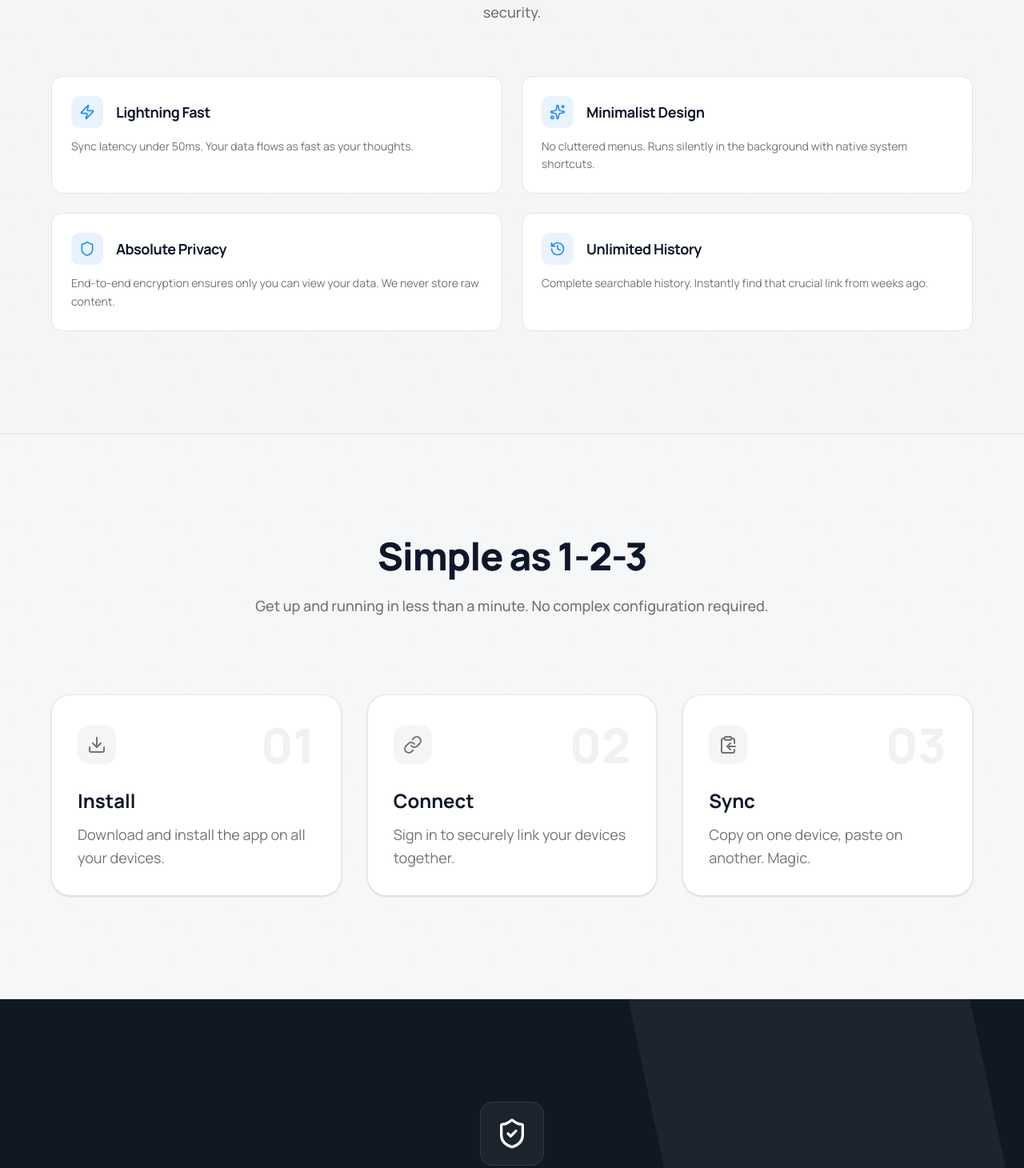
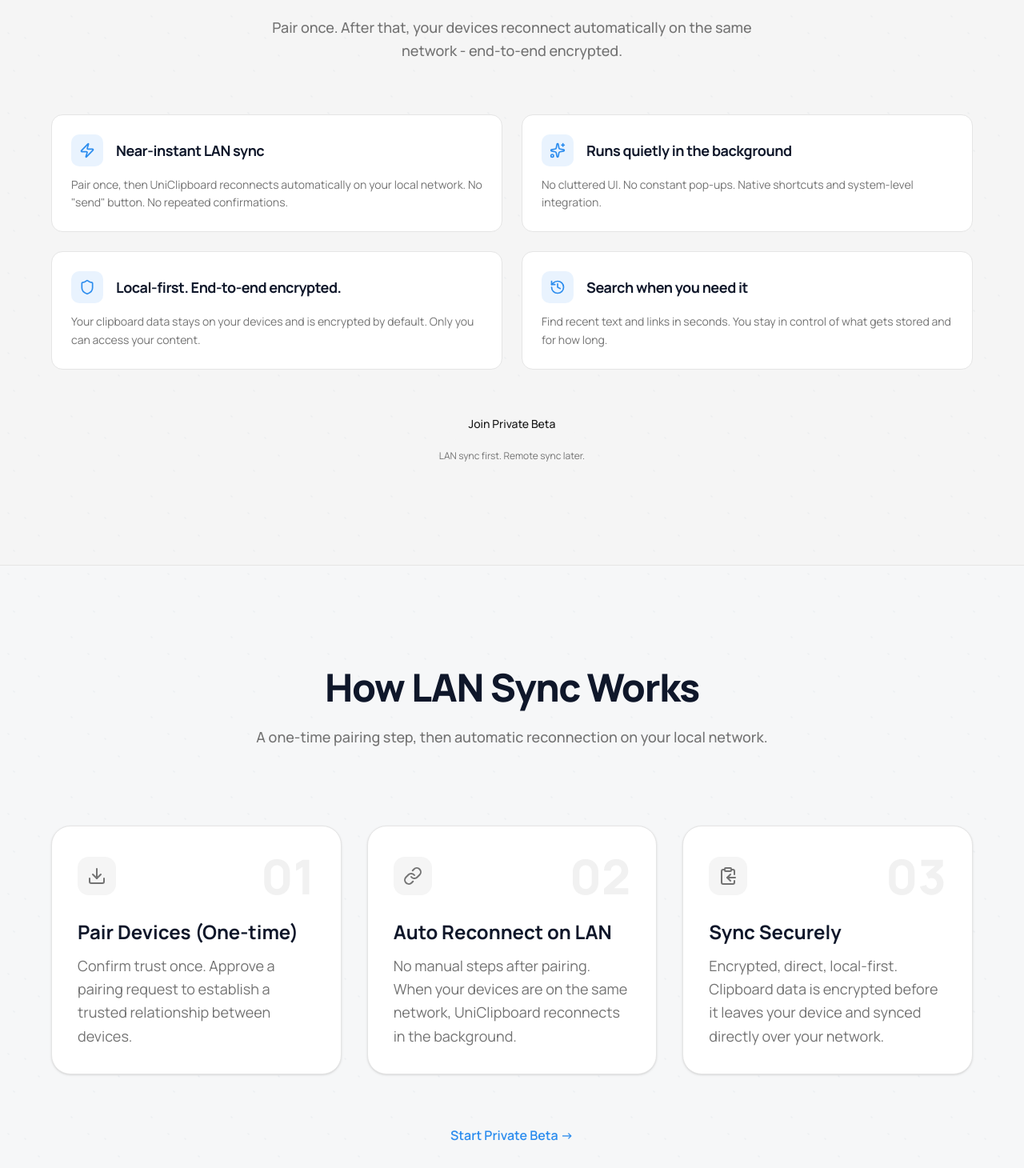
Before and after one commit to UniClipboard/uc-website, a Next.js app: page /en in a window 1280 px wide. Shown: the part 1070-2530 px from the top of the page at 80% size. Built offline with nearby package versions, Linux system fonts and the light colour scheme; no server answers.

Commit message:
chore(landing): update LAN sync messaging and CTAs

```diff
--- a/messages/en.json
+++ b/messages/en.json
@@ -21,41 +21,46 @@
     },
     "features": {
       "badge": "Chapter 2: Core Values",
-      "title": "Why Choose UniClipboard",
-      "subtitle": "Built for users who demand extreme speed, pure minimalism, and absolute security.",
+      "title": "Built for Fast, Local, Private Sync",
+      "subtitle": "Pair once. After that, your devices reconnect automatically on the same network - end-to-end encrypted.",
       "fast": {
-        "title": "Lightning Fast",
-        "description": "Sync latency under 50ms. Your data flows as fast as your thoughts."
+        "title": "Near-instant LAN sync",
+        "description": "Pair once, then UniClipboard reconnects automatically on your local network. No \"send\" button. No repeated confirmations."
       },
       "minimalist": {
-        "title": "Minimalist Design",
-        "description": "No cluttered menus. Runs silently in the background with native system shortcuts."
+        "title": "Runs quietly in the background",
+        "description": "No cluttered UI. No constant pop-ups. Native shortcuts and system-level integration."
       },
       "privacy": {
-        "title": "Absolute Privacy",
-        "description": "End-to-end encryption ensures only you can view your data. We never store raw content."
+        "title": "Local-first. End-to-end encrypted.",
+        "description": "Your clipboard data stays on your devices and is encrypted by default. Only you can access your content."
       },
       "history": {
-        "title": "Unlimited History",
-        "description": "Complete searchable history. Instantly find that crucial link from weeks ago."
+        "title": "Search when you need it",
+        "description": "Find recent text and links in seconds. You stay in control of what gets stored and for how long."
+      },
+      "cta": {
+        "button": "Join Private Beta",
+        "note": "LAN sync first. Remote sync later."
       }
     },
     "howItWorks": {
       "badge": "How It Works",
-      "title": "Simple as 1-2-3",
-      "subtitle": "Get up and running in less than a minute. No complex configuration required.",
+      "title": "How LAN Sync Works",
+      "subtitle": "A one-time pairing step, then automatic reconnection on your local network.",
       "step1": {
-        "title": "Install",
-        "description": "Download and install the app on all your devices."
+        "title": "Pair Devices (One-time)",
+        "description": "Confirm trust once. Approve a pairing request to establish a trusted relationship between devices."
       },
       "step2": {
-        "title": "Connect",
-        "description": "Sign in to securely link your devices together."
+        "title": "Auto Reconnect on LAN",
+        "description": "No manual steps after pairing. When your devices are on the same network, UniClipboard reconnects in the background."
       },
       "step3": {
-        "title": "Sync",
-        "description": "Copy on one device, paste on another. Magic."
-      }
+        "title": "Sync Securely",
+        "description": "Encrypted, direct, local-first. Clipboard data is encrypted before it leaves your device and synced directly over your network."
+      },
+      "cta": "Start Private Beta ->"
     },
     "trust": {
       "badge": "Chapter 3: Security Design",
--- a/messages/zh.json
+++ b/messages/zh.json
@@ -15,41 +15,46 @@
     },
     "features": {
       "badge": "第二章：核心价值",
-      "title": "为何选择 UniClipboard",
-      "subtitle": "为追求极致速度、纯粹极简和绝对安全的用户打造。",
+      "title": "专为快速、本地、私密同步而生",
+      "subtitle": "一次配对。此后，您的设备将在同一网络上自动重新连接——端到端加密。",
       "fast": {
-        "title": "极速同步",
-        "description": "低于 50 毫秒的同步延迟。您的数据流动速度与思维同步。"
+        "title": "近乎即时的局域网同步",
+        "description": "配对一次，UniClipboard 就会在您的本地网络上自动重新连接。无需“发送”按钮。无需重复确认。"
       },
       "minimalist": {
-        "title": "极简主义",
-        "description": "没有繁琐的菜单。通过原生系统快捷键在后台静默运行。"
+        "title": "后台静默运行",
+        "description": "没有杂乱的界面。没有不断的弹窗。原生快捷键和系统级集成。"
       },
       "privacy": {
-        "title": "绝对隐私",
-        "description": "端到端加密确保只有您能查看数据。我们从不存储原始内容。"
+        "title": "本地优先。端到端加密。",
+        "description": "您的剪贴板数据保留在您的设备上，默认加密。只有您可以访问您的内容。"
       },
       "history": {
-        "title": "无限历史",
-        "description": "支持键盘搜索的完整历史记录。瞬间找回几周前的关键链接。"
+        "title": "按需搜索",
+        "description": "几秒钟内找到最近的文本和链接。您可以控制存储内容和时长。"
+      },
+      "cta": {
+        "button": "加入内测",
+        "note": "优先局域网同步。远程同步稍后推出。"
       }
     },
     "howItWorks": {
       "badge": "如何使用",
-      "title": "简单三步",
-      "subtitle": "一分钟内完成设置。无需复杂配置。",
+      "title": "局域网同步如何工作",
+      "subtitle": "一次配对步骤，然后在本地网络上自动重新连接。",
       "step1": {
-        "title": "下载安装",
-        "description": "在您的所有设备上下载并安装应用程序。"
+        "title": "配对设备（仅一次）",
+        "description": "确认信任一次。批准配对请求以建立设备之间的信任关系。"
       },
       "step2": {
-        "title": "安全连接",
-        "description": "登录账号以安全地连接您的设备。"
+        "title": "局域网自动重连",
+        "description": "配对后无需手动步骤。当您的设备在同一网络上时，UniClipboard 会在后台重新连接。"
       },
       "step3": {
-        "title": "即时同步",
-        "description": "一处复制，处处粘贴。就是这么神奇。"
-      }
+        "title": "安全同步",
+        "description": "加密、直接、本地优先。剪贴板数据在离开您的设备之前已加密，并直接通过您的网络同步。"
+      },
+      "cta": "开始内测 →"
     },
     "trust": {
       "badge": "第三章：安全设计",
--- a/src/components/landing/CtaSection.tsx
+++ b/src/components/landing/CtaSection.tsx
@@ -7,7 +7,7 @@ export async function CtaSection({ locale }: { locale: string }) {
   const formUrl = getFormUrl(locale as "zh" | "en");
 
   return (
-    <section className="mx-auto max-w-[1200px] px-6 py-32">
+    <section id="cta" className="mx-auto max-w-[1200px] px-6 py-32">
       <div className="bg-gray-dark relative overflow-hidden rounded-[2rem] p-12 text-center text-white shadow-2xl md:p-24">
         <div className="absolute top-0 right-0 h-64 w-64 translate-x-1/2 -translate-y-1/2 rounded-full bg-white/5"></div>
         <div className="absolute bottom-0 left-0 h-64 w-64 -translate-x-1/2 translate-y-1/2 rounded-full bg-white/5"></div>
--- a/src/components/landing/FeaturesSection.tsx
+++ b/src/components/landing/FeaturesSection.tsx
@@ -54,6 +54,16 @@ export async function FeaturesSection() {
             );
           })}
         </div>
+
+        <div className="mt-12 flex flex-col items-center gap-3 text-center">
+          <a
+            href="#cta"
+            className="bg-secondary hover:bg-secondary/80 text-secondary-foreground inline-flex h-10 items-center justify-center rounded-lg px-6 text-sm font-medium transition-colors"
+          >
+            {t("cta.button")}
+          </a>
+          <p className="text-muted-foreground text-xs">{t("cta.note")}</p>
+        </div>
       </div>
     </section>
   );
--- a/src/components/landing/HowItWorksSection.tsx
+++ b/src/components/landing/HowItWorksSection.tsx
@@ -52,6 +52,15 @@ export async function HowItWorksSection() {
             );
           })}
         </div>
+
+        <div className="mt-16 text-center">
+          <a
+            href="#cta"
+            className="text-primary hover:text-primary/80 inline-flex items-center text-base font-semibold transition-colors"
+          >
+            {t("cta")}
+          </a>
+        </div>
       </div>
     </section>
   );
```
